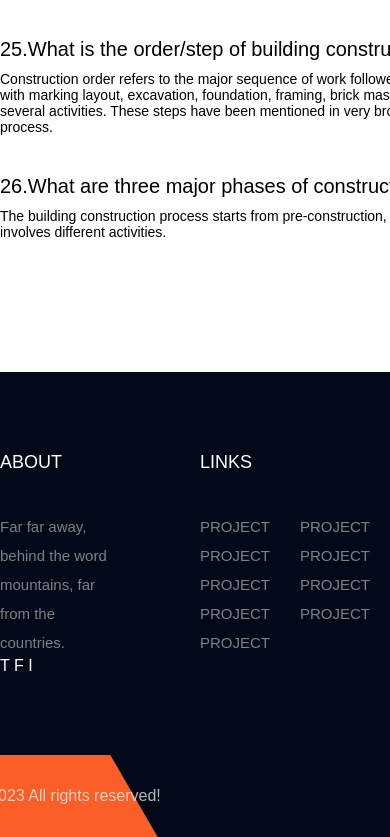
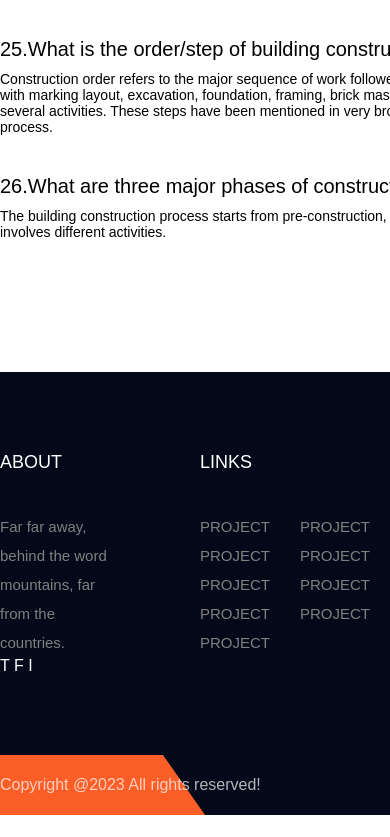
Before and after one commit to Sandy-1711/Construction, a Next.js app: page /faqs in a window 390 px wide. Shown: the part 3533-4370 px from the top of the page. After the commit the page ends 4348 px from the top, so only its background shows below. Built offline with nearby package versions, Linux system fonts and the light colour scheme.

Commit message:
60% responsive

```diff
--- a/src/(components)/Copyright/Copyright.js
+++ b/src/(components)/Copyright/Copyright.js
@@ -1,7 +1,10 @@
 import copycss from './Copyright.module.css'
 export default function Copyright() {
     return <div className={copycss.copyright}>
+
         <div className={copycss.copyLeft}>
+        </div>
+        <div className={copycss.wrapper}>
             <p>Copyright @2023 All rights reserved!</p>
         </div>
     </div>
--- a/src/(components)/Copyright/Copyright.module.css
+++ b/src/(components)/Copyright/Copyright.module.css
@@ -1,26 +1,52 @@
 .copyright {
     width: 100%;
-    height: max-content;
+    height: 60px;
     background: #030918;
     overflow: hidden;
+    position: relative;
 }
 
 .copyLeft {
     /* width: 1100px; */
+    position: absolute;
+    left: 0;
+    bottom: 0;
+    top: 0;
     width: 60%;
-    height: max-content;
-    padding: 2rem 0;
+    /* height: max-content; */
+    /* height: 100px; */
+    /* padding: 2rem 0; */
     background: #FC5E28;
-    transform: skew(30deg) translate(-100px);
-    position: relative;
+    transform: skew(35deg) translate(-50px);
+    /* position: relative; */
 
 }
 
+.wrapper {
+    width: 1100px;
+    margin: auto;
+    display: flex;
+    height: 100%;
+    justify-content: flex-start;
+    align-items: center;
+}
 
-.copyLeft p {
+.wrapper p {
     display: block;
-    width: max-content;
-    padding-left: calc((100dvw - 1100px) / 2 + 100px);
+    width: 100% /2;
     color: rgba(255, 255, 255, 0.7);
-    transform: skew(-30deg);
+    z-index: 1;
+    /* transform: skew(-0deg); */
 }
+
+@media screen and (width<1100px) {
+    .wrapper {
+        width: 990px;
+    }
+}
+
+@media screen and (width<990px) {
+    .wrapper {
+        width: 800px;
+    }
+}
--- a/src/(components)/Section2/Section2.module.css
+++ b/src/(components)/Section2/Section2.module.css
@@ -271,8 +271,6 @@
         padding-top: calc(20%);
     }
 
-    .cardImage {}
-
     .text {
         width: calc(100%);
     }
--- a/src/(components)/Testimonial/Testimonial.module.css
+++ b/src/(components)/Testimonial/Testimonial.module.css
@@ -174,8 +174,7 @@
         width: 990px;
     }
 
-    .section {
-    }
+
 }
 
 @media screen and (width<990px) {
```
